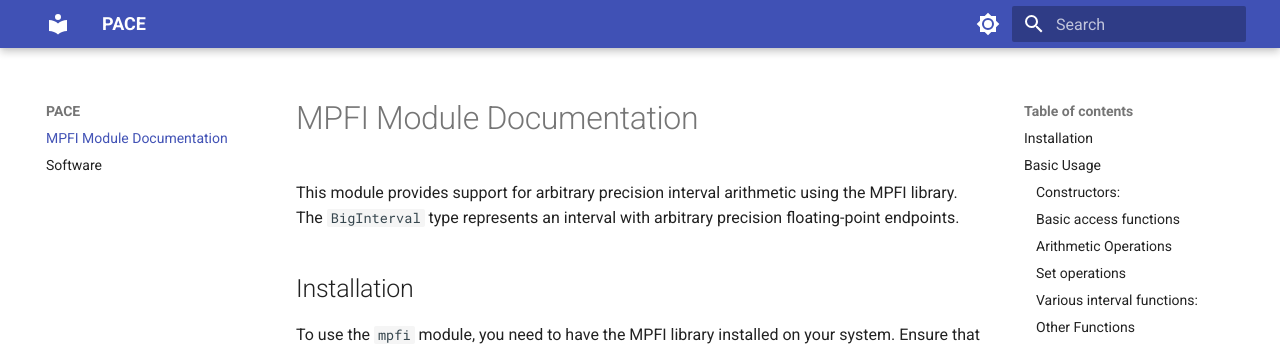
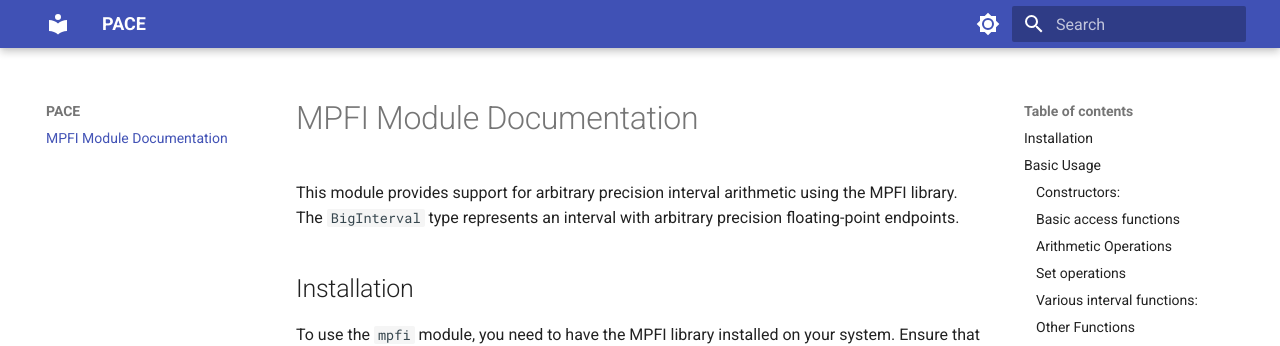
Before and after one commit to chkat/MPFI.jl, an MkDocs documentation site: the page built from docs/index.md, in a window 1280 px wide. Shown: the top 346 px of the page. Built offline with MkDocs 1.6.1 and Material for MkDocs 9.7.7, drawn with Linux system fonts in a browser that asks for light colours.

Commit message:
Update file mkdocs.yml

```diff
--- a/mkdocs.yml
+++ b/mkdocs.yml
@@ -6,7 +6,6 @@ site_url: https://ckatsama.gitlabpages.inria.fr/mpfi.jl
 
 nav:
   - index.md
-  - software.md
 
 theme:
   name: 'material'
```
